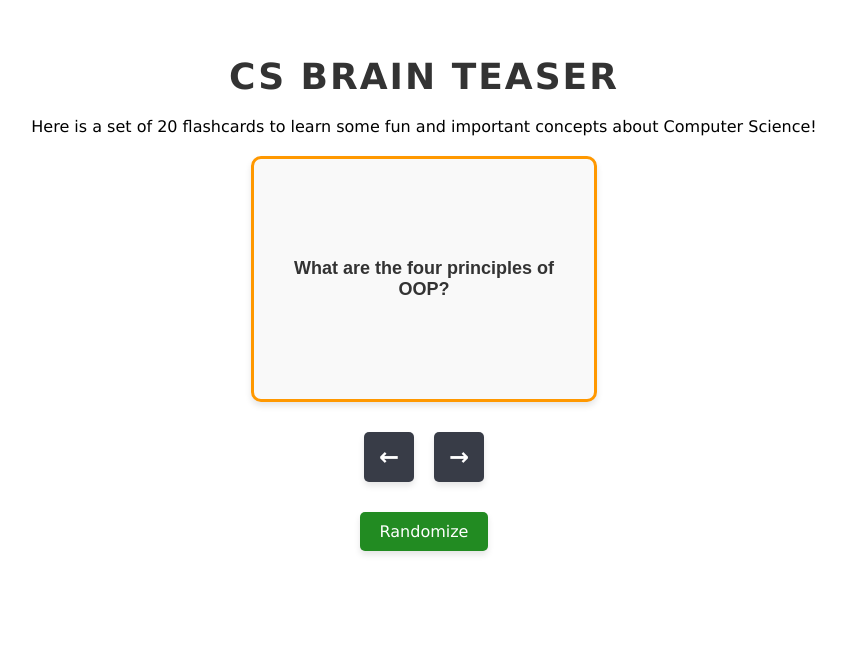
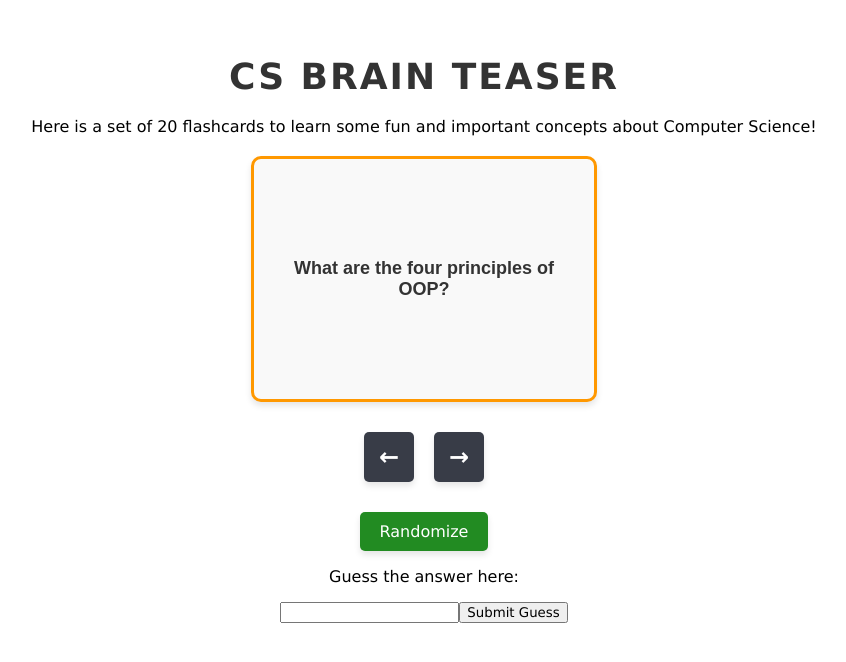
Before and after one commit to aalbekord/flashcards, a React (Vite) app: page / in a window 1280 px wide. Shown: the top 662 px of the page, without its empty margins (216-1062 px from the left). Built offline with nearby package versions, Linux system fonts and the light colour scheme.

Commit message:
inputform component initial commit

```diff
--- a/src/App.jsx
+++ b/src/App.jsx
@@ -3,6 +3,7 @@ import Card from "./components/Card"
 import cardsInfo from "./data/cards"
 import { useState } from 'react'
 import { useOnKeyPress } from "./hooks/useOnKeyPress";
+import InputForm from "./components/InputForm"
 function App() {
   const [cards, setCards] = useState(cardsInfo)
   const [index, setIndex] = useState(0)
@@ -43,6 +44,7 @@ function App() {
         </button>
       </div>
       <button className="random-button" onClick={() => shuffle(cards)}>Randomize</button>
+      <InputForm />
     </>
   )
 }
--- /dev/null
+++ b/src/components/InputForm.jsx
@@ -0,0 +1,22 @@
+
+
+const InputForm = (props) => {
+  const handleClick = () => {
+    if(response == props.answer) {
+
+    }
+  }
+  return (
+    <>
+      <form>
+        <p>
+          <span>Guess the answer here: </span>
+        </p>
+        <input type="text" />
+        <button onClick={handleClick} type="submit">Submit Guess</button>
+      </form>
+    </>
+  )
+};
+
+export default InputForm;
```
Also changed, not shown: src/components/InputForm.css (added).
